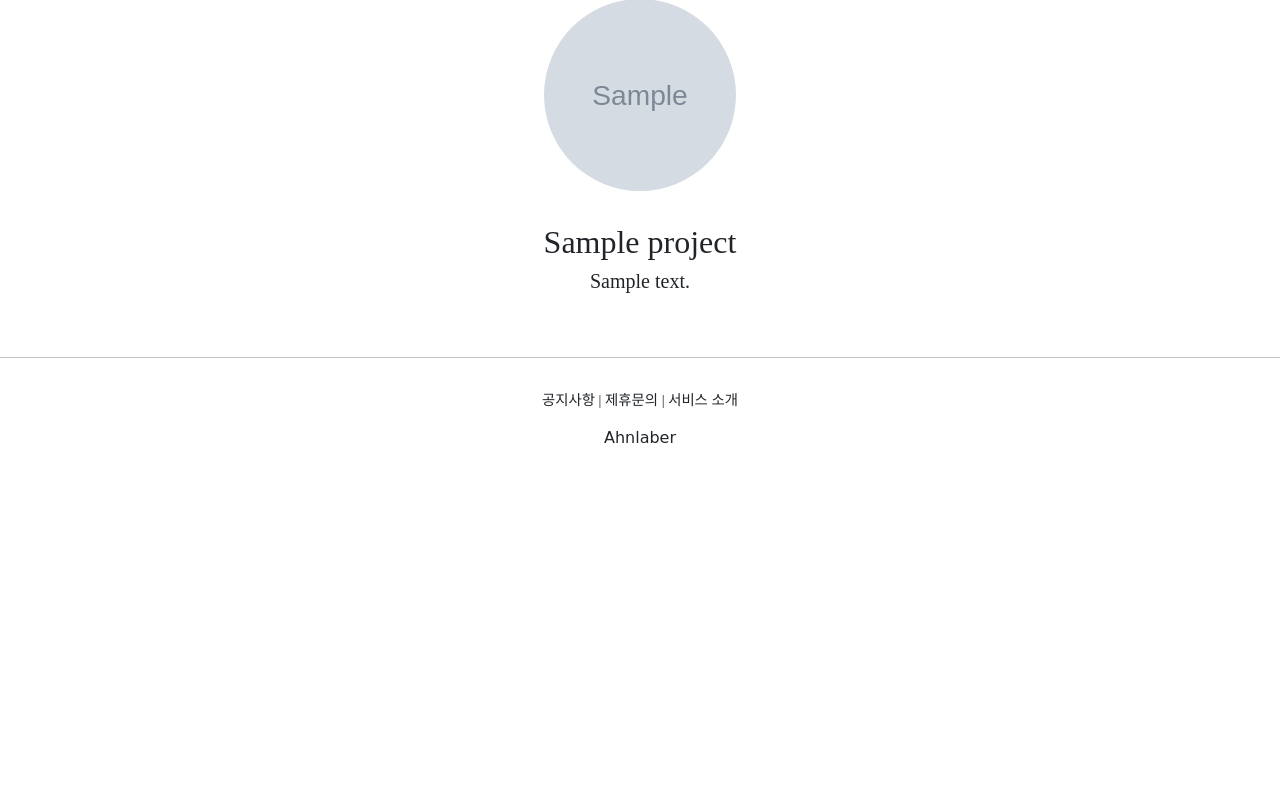
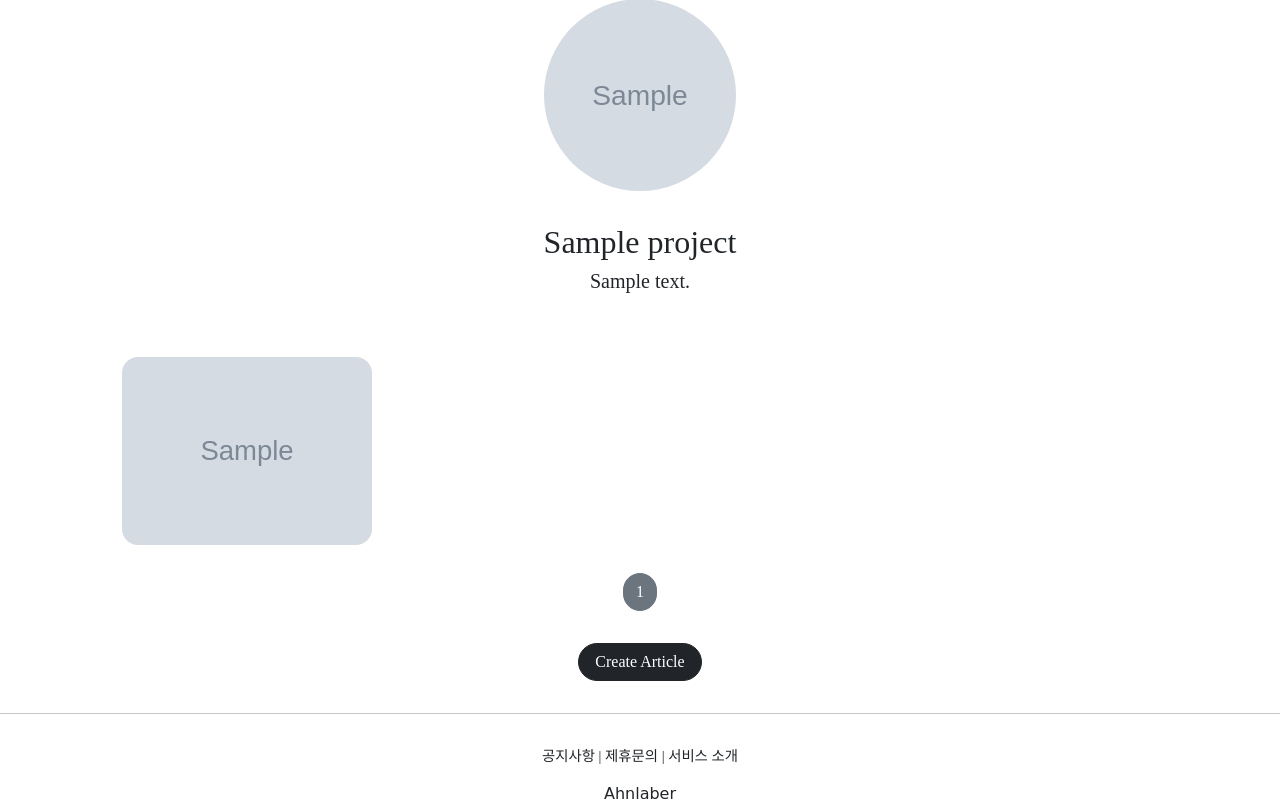
Before and after one commit to seonjoo2030/pinProject, a Django app: page /projects/detail/1 in a window 1280 px wide. Shown: the part 218-1029 px from the top of the page. Before the commit the page ends 661 px from the top, so only its background shows below. Run offline with Django 3.2, Linux system fonts and the light colour scheme; tables that the repository leaves empty hold one stand-in row (values such as "Sample post"); grey boxes marked "Sample" are stand-in pictures; some libraries are stand-ins or nearby versions; some web fonts are replaced.

Commit message:
project 완료

```diff
--- a/accountapp/templates/accountapp/detail.html
+++ b/accountapp/templates/accountapp/detail.html
@@ -48,4 +48,8 @@
     </a>
     {% endif %}
 </div>
+
+<div>
+    {% include 'snippets/list_fragment.html' with article_list=object_list %}
+</div>
 {% endblock %}
--- a/articleapp/forms.py
+++ b/articleapp/forms.py
@@ -5,4 +5,4 @@ from django.forms import ModelForm
 class ArticleCreationForm(ModelForm):
     class Meta:
         model = Article
-        fields = ['title', 'image', 'content']
+        fields = ['title', 'image', 'project', 'content']
--- a/articleapp/models.py
+++ b/articleapp/models.py
@@ -1,3 +1,4 @@
+from projectapp.models import Project
 from django.contrib.auth.models import User
 from django.db import models
 from django.db.models.fields.related import ForeignKey
@@ -5,6 +6,7 @@ from django.db.models.fields.related import ForeignKey
 
 class Article(models.Model):
     writer = models.ForeignKey(User, on_delete=models.SET_NULL, related_name='article', null=True)
+    project = models.ForeignKey(Project, on_delete=models.SET_NULL, related_name='article', null=True)
     title = models.CharField(max_length=200, null=True)
     content = models.TextField(null=True)
     image = models.ImageField(upload_to='article/', null=True)
--- a/projectapp/templates/projectapp/detail.html
+++ b/projectapp/templates/projectapp/detail.html
@@ -1,6 +1,7 @@
 {% extends 'base.html' %}
 
 {% block content %}
+<div>
     <div style="text-align: center; max-width: 500px; margin: 4rem auto;">
 
         <img src="{{ target_project.image.url }}"
@@ -12,4 +13,9 @@
             {{ target_project.description }}
         </h5>
     </div>
+    <div>
+        {% include 'snippets/list_fragment.html' with article_list=object_list %}
+    </div>
+</div>
+
 {% endblock %}
--- a/projectapp/views.py
+++ b/projectapp/views.py
@@ -1,3 +1,5 @@
+from articleapp.models import Article
+from django.views.generic.list import MultipleObjectMixin
 from projectapp.forms import ProjectCreationForm
 from projectapp.models import Project
 from django.contrib.auth.decorators import login_required
@@ -20,10 +22,16 @@ class ProjectCreateView(CreateView):
     def get_success_url(self):
         return reverse('projectapp:detail', kwargs={'pk' : self.object.pk})
 
-class ProjectDetailView(DetailView):
+class ProjectDetailView(DetailView, MultipleObjectMixin):
     model = Project
     context_object_name = 'target_project'
     template_name = 'projectapp/detail.html'
+
+    paginate_by = 25
+
+    def get_context_data(self, **kwargs):
+        object_list = Article.objects.filter(project=self.get_object())
+        return super(ProjectDetailView, self).get_context_data(object_list=object_list, **kwargs)
 
 class ProjectListView(ListView):
     model = Project
--- /dev/null
+++ b/templates/snippets/list_fragment.html
@@ -0,0 +1,49 @@
+{% load static %}
+
+<style>
+
+    .container {
+        padding: 0;
+        margin: 0, auto;
+    }
+
+    .container a {
+        width: 30%;
+        max-width: 250px;
+    }
+
+    .container div {
+        display: flex;
+        justify-content: center;
+        align-items: center;
+        border-radius: 1rem;
+    }
+
+    .container img {
+        width: 100%;
+        border-radius: 1rem;
+    }
+</style>
+
+    {% if article_list %}
+    <div class="container">
+        {% for article in article_list %}
+        <a href="{% url 'articleapp:detail' pk=article.pk %}">
+            {% include 'snippets/card.html' with article=article %}
+        </a>
+        {% endfor %}
+    </div>
+    <script src="{% static 'js/magicgrid.js' %}"></script>
+    {% else %}
+    <div class="text-center">
+        <h1>No Articles YET!</h1>
+    </div>
+    {% endif %}
+
+    {% include 'snippets/pagination.html' with page_obj=page_obj %}
+
+    <div style="text-align: center;">
+        <a href="{% url 'articleapp:create' %}" class="btn btn-dark rounded-pill mt-3 mb-3 px-3">
+            Create Article
+        </a>
+    </div>
```
Also changed, not shown: accountapp/views.py (+9 -1 lines), articleapp/migrations/0003_article_project.py (added). Lines whose indentation alone changed are shown as unchanged.
